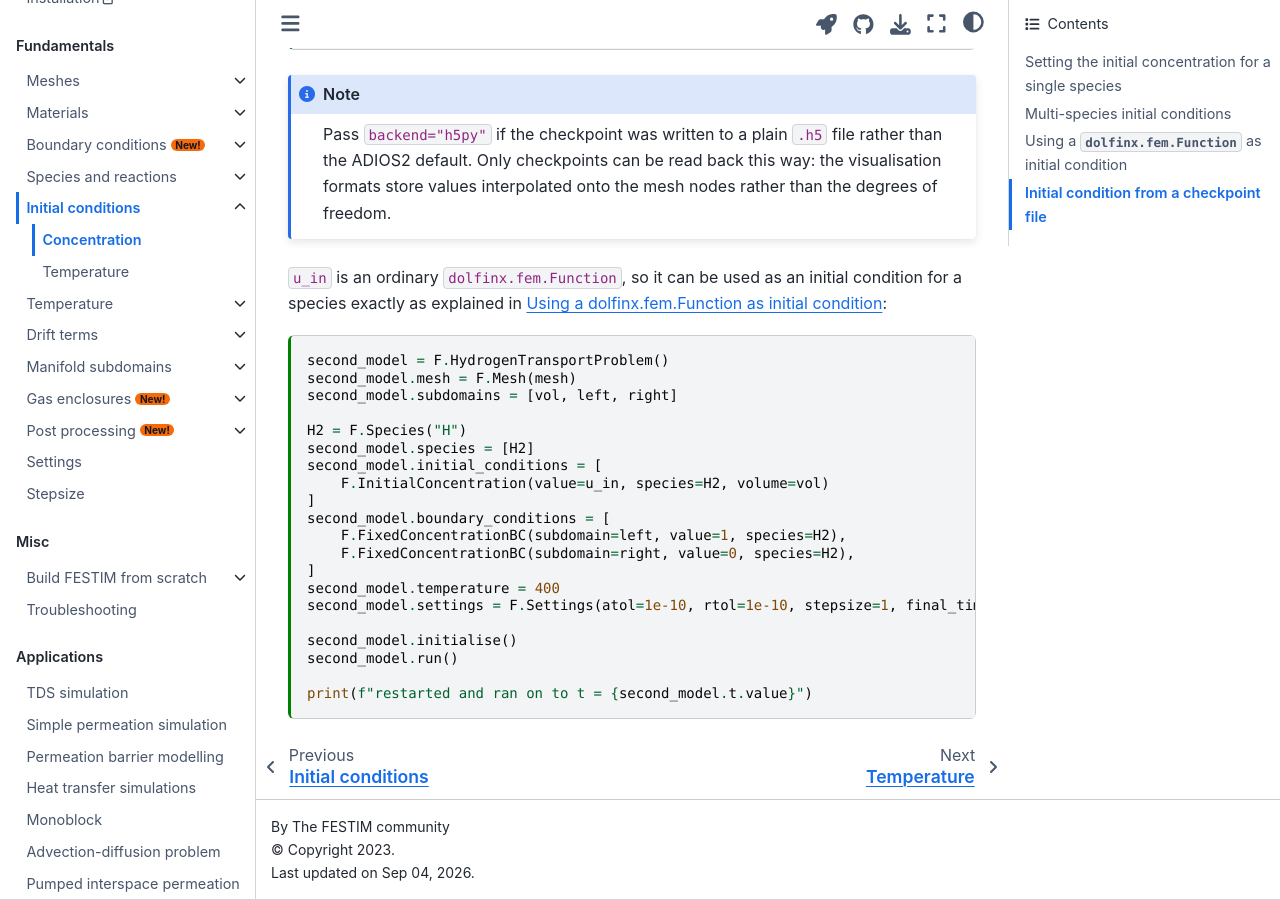
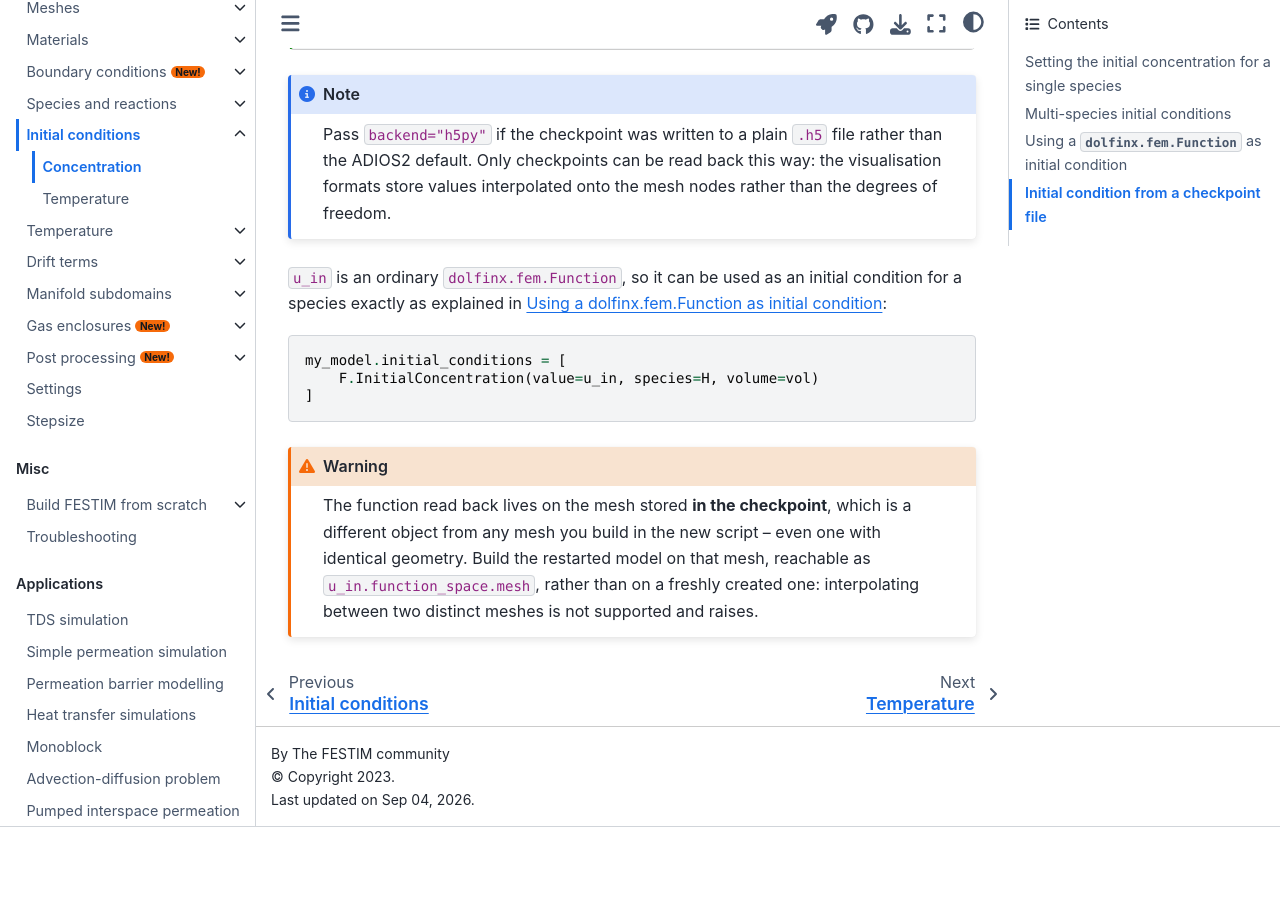
Before and after one commit to festim-dev/FESTIM-workshop, a Jupyter Book: the page built from book/content/initial_conditions/concentration.md, in a window 1280 px wide and 900 px high, scrolled down 4285 px. Built offline with Jupyter Book 1.0.4 settings and Sphinx 7.4.7 and the Sphinx Book theme 1.1.4, drawn with Linux system fonts in a browser that asks for light colours; pages that are not in the unit, such as notebooks, are missing from menus; after the commit the page ends 5112 px from its top, so only the background shows below that.

Commit message:
Do not restart a model on a mesh other than the checkpoint's
The checkpoint section ran a second model built on a freshly created mesh
while its initial condition came from read_function_from_file, whose function
lives on the mesh stored in the checkpoint. Interpolating between two distinct
mesh objects raises RuntimeError in create_initial_conditions on dolfinx
0.11.0, which is what Read the Docs installs; it happened to be tolerated on
the older dolfinx this was written against.

The page now demonstrates the round-trip (checkpoint export plus
read_function_from_file) and points at ic-functions for using the result,
matching the structure it had before, with a warning documenting the mesh
constraint.

Co-Authored-By: Claude Opus 5 <noreply@anthropic.com>

````diff
--- a/book/content/initial_conditions/concentration.md
+++ b/book/content/initial_conditions/concentration.md
@@ -306,28 +306,18 @@ default. Only checkpoints can be read back this way: the visualisation formats s
 interpolated onto the mesh nodes rather than the degrees of freedom.
 ```
 
-`u_in` is an ordinary `dolfinx.fem.Function`, so it can be used as an initial condition for a species
-exactly as explained in {ref}`ic-functions`:
+`u_in` is an ordinary `dolfinx.fem.Function`, so it can be used as an initial condition for a
+species exactly as explained in {ref}`ic-functions`:
 
-```{code-cell} ipython3
-second_model = F.HydrogenTransportProblem()
-second_model.mesh = F.Mesh(mesh)
-second_model.subdomains = [vol, left, right]
+```python
+my_model.initial_conditions = [
+    F.InitialConcentration(value=u_in, species=H, volume=vol)
+]
+```
 
-H2 = F.Species("H")
-second_model.species = [H2]
-second_model.initial_conditions = [
-    F.InitialConcentration(value=u_in, species=H2, volume=vol)
-]
-second_model.boundary_conditions = [
-    F.FixedConcentrationBC(subdomain=left, value=1, species=H2),
-    F.FixedConcentrationBC(subdomain=right, value=0, species=H2),
-]
-second_model.temperature = 400
-second_model.settings = F.Settings(atol=1e-10, rtol=1e-10, stepsize=1, final_time=5)
-
-second_model.initialise()
-second_model.run()
-
-print(f"restarted and ran on to t = {second_model.t.value}")
+```{warning}
+The function read back lives on the mesh stored **in the checkpoint**, which is a different object
+from any mesh you build in the new script -- even one with identical geometry. Build the restarted
+model on that mesh, reachable as `u_in.function_space.mesh`, rather than on a freshly created one:
+interpolating between two distinct meshes is not supported and raises.
 ```
````
